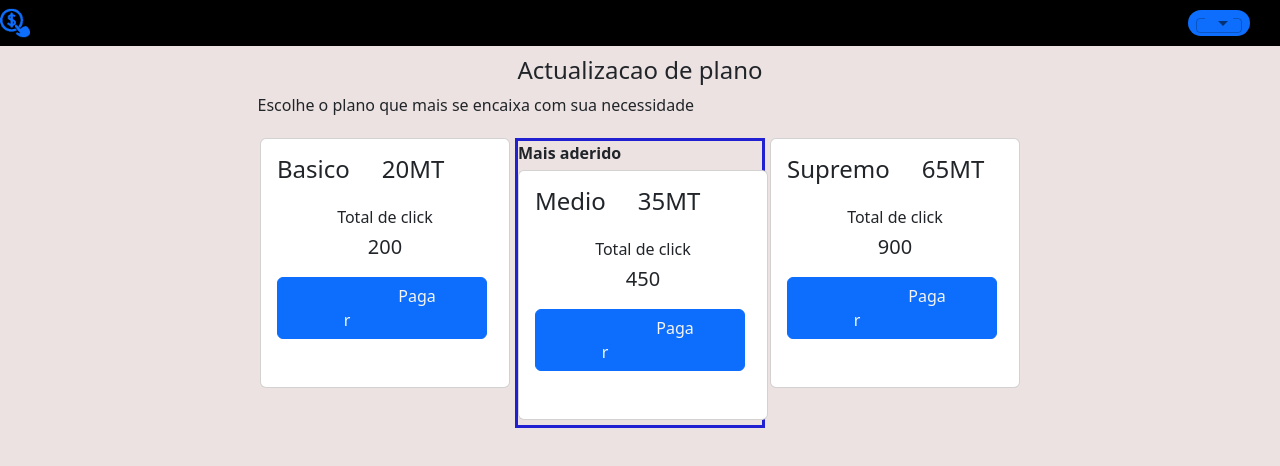
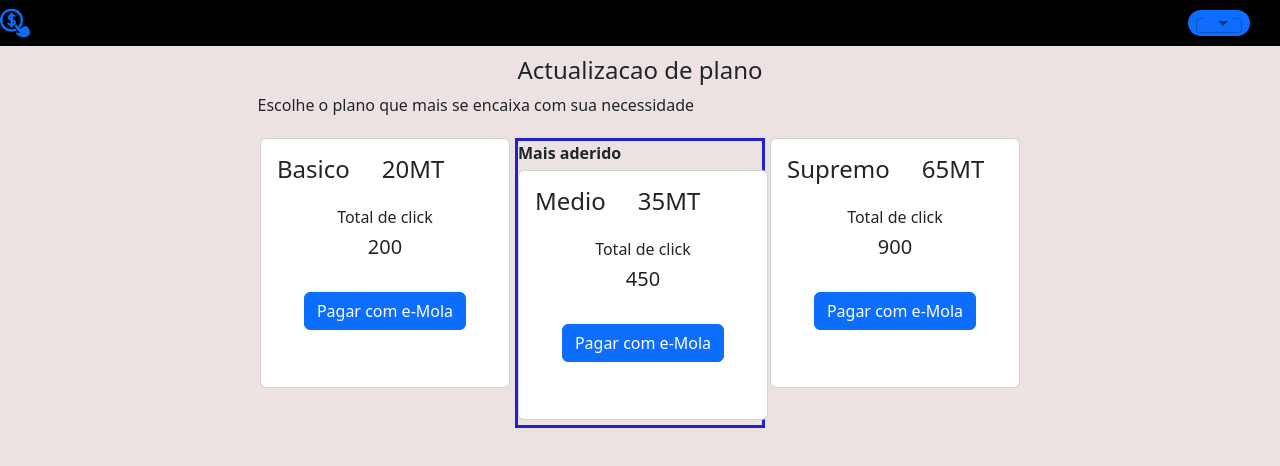
Before and after one commit to Edalves-Uachavila/botly, a React (Vite) app: page /plano in a window 1280 px wide. Shown: the top 466 px of the page. Built offline with nearby package versions, Linux system fonts and the light colour scheme.

Commit message:
mudei tag "a" para <link>

```diff
--- /dev/null
+++ b/src/components/navegacao.jsx
@@ -0,0 +1,18 @@
+import { useState } from "react"
+import { Button } from "react-bootstrap"
+import { Link } from "react-router-dom";
+
+
+function Navegacao(props){
+
+    return(
+        <>
+            <Link to={props.para} style={{}}>
+                <Button style = {{marginTop:"25px", display:"flex", alignContent:"center", margin:"25px auto"}} >{props.text}</Button>
+            </Link>
+        </>
+
+    )
+}
+
+export default Navegacao
--- a/src/components/price.jsx
+++ b/src/components/price.jsx
@@ -1,5 +1,6 @@
 
 import { Button } from "react-bootstrap"
+import Navegacao from "./navegacao"
 import SimpleCard from "./simplecard"
 
 
@@ -20,7 +21,7 @@ export const Price = (props)=>{
                         </div>
 
                     </ul>
-                    <Button style = {{width:"210px", marginTop:"10px"}}><a style = {{color:"whitesmoke", padding:"10px 70px"}} href = "/payment">Pagar</a></Button>
+                    <Navegacao text = "Pagar com e-Mola" para = "/payment"/>
                 </div>
             }
         />
```
